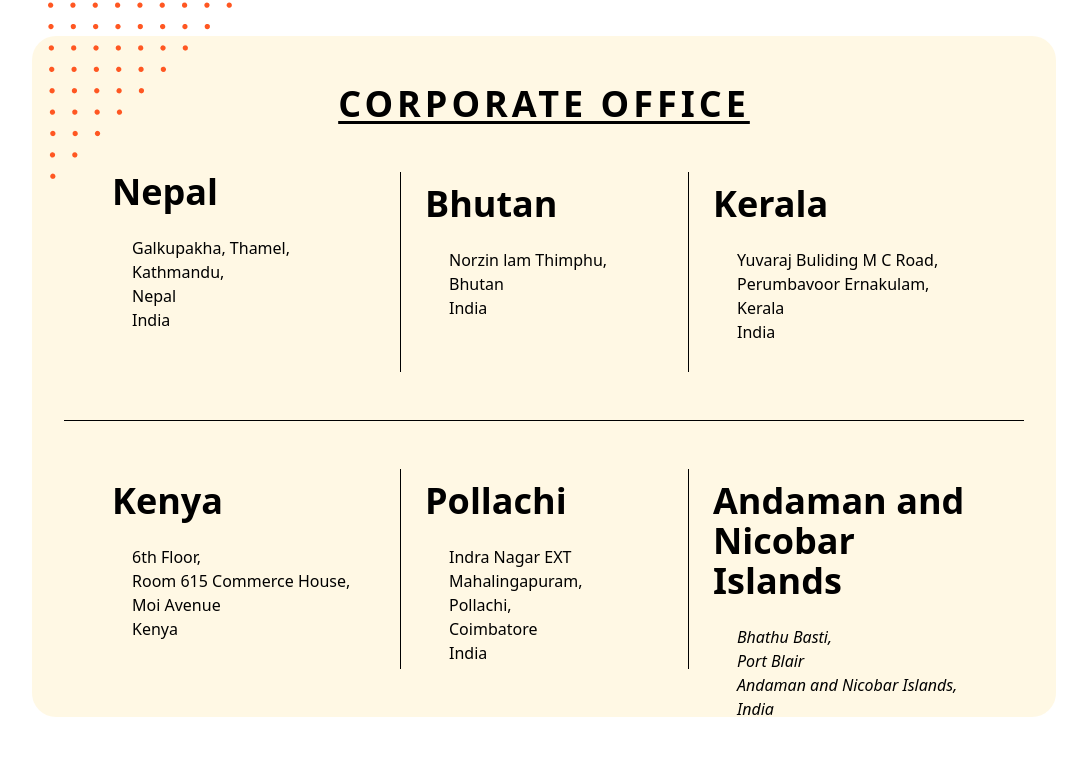
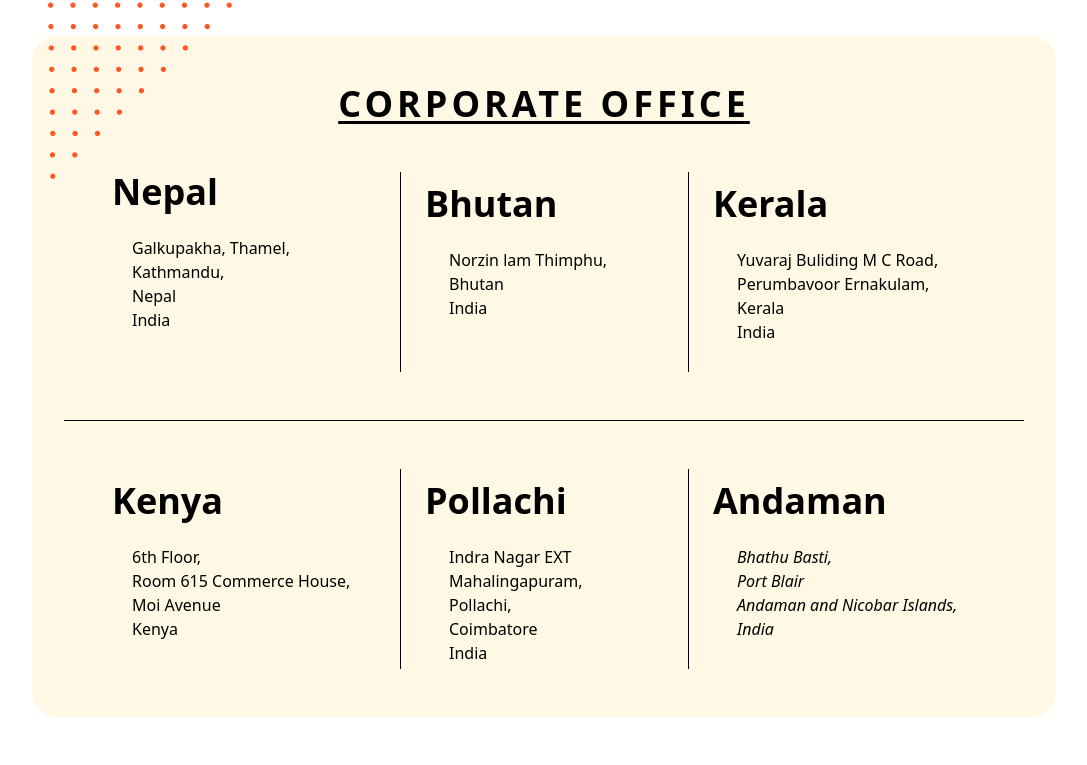
Before and after one commit to Iamsanthosh2203/angantraya-birdseye, a React (Vite) app: page / in a window 1280 px wide. Shown: the part 4891-5656 px from the top of the page, without its empty margins (96-1183 px from the left). Built offline with nearby package versions, Linux system fonts and the light colour scheme; a web font is replaced by a local one.

Commit message:
Update newsletter location in Newsletter.jsx

```diff
--- a/src/constants/Newsletter.jsx
+++ b/src/constants/Newsletter.jsx
@@ -78,9 +78,7 @@ function Newsletter() {
             </p>
           </div>
           <div className="md:border-l border-b md:border-b-0 py-3 border-black h-[200px]  basis-[30%]">
-            <h5 className="md:pl-6 text-4xl font-semibold">
-              Andaman and Nicobar Islands
-            </h5>
+            <h5 className="md:pl-6 text-4xl font-semibold">Andaman</h5>
             <address className="pl-6 md:pl-12 pt-6">
               Bhathu Basti,
               <br />
```
